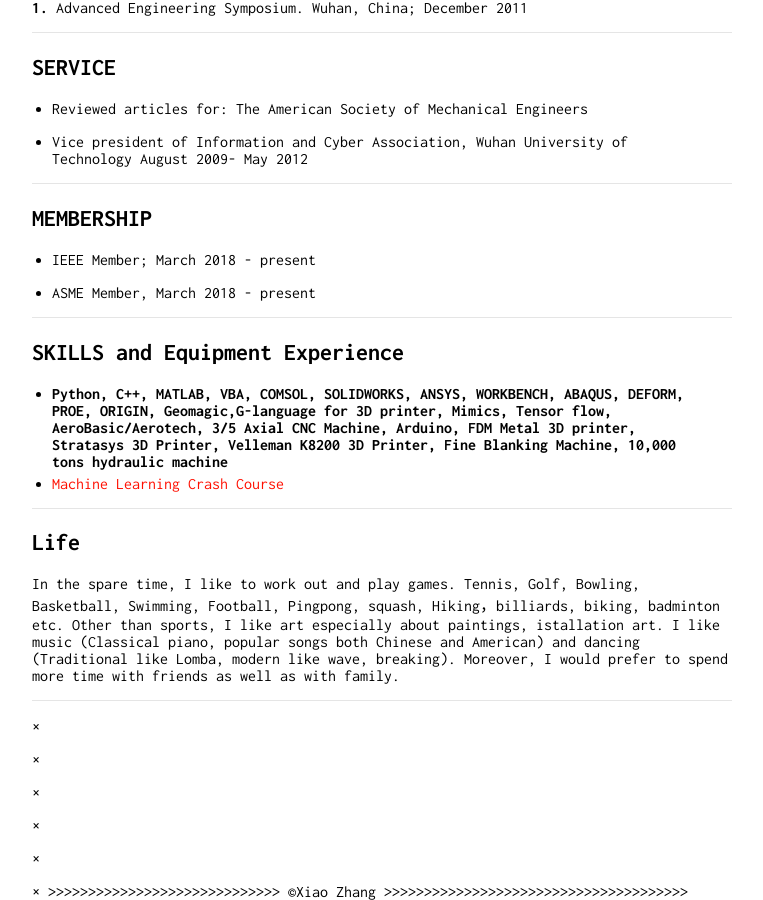
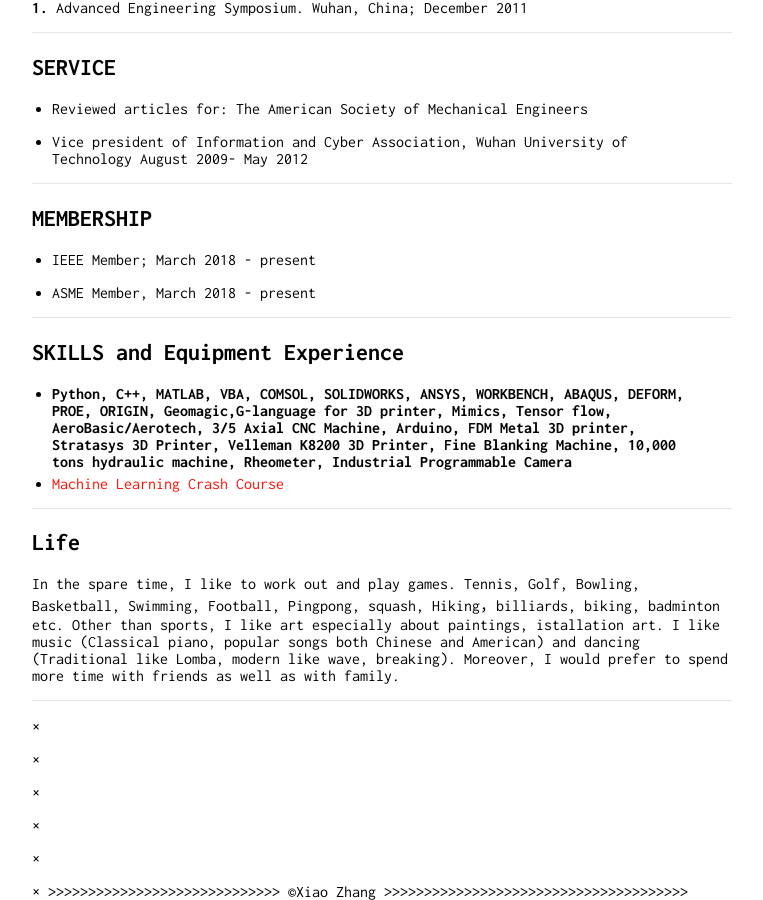
Before and after one commit to zhangxiao2018/zhangxiao2018.github.io, a Jekyll site: the page built from index.md, in a window 1280 px wide and 900 px high, scrolled down 2514 px. Shown: the whole window, without its empty margins (258-1021 px from the left). Built offline with Jekyll 4.4.1, drawn with Linux system fonts in a browser that asks for light colours; our own code applies the rules of GitHub Pages for plain Markdown files.

Commit message:
Update index.md

```diff
--- a/index.md
+++ b/index.md
@@ -125,7 +125,7 @@
 
 - - -
 ## SKILLS and Equipment Experience
-* **Python, C++, MATLAB, VBA, COMSOL, SOLIDWORKS, ANSYS, WORKBENCH, ABAQUS, DEFORM, PROE, ORIGIN, Geomagic,G-language for 3D printer, Mimics, Tensor flow,  AeroBasic/Aerotech, 3/5 Axial CNC Machine, Arduino, FDM Metal 3D printer, Stratasys 3D Printer, Velleman K8200 3D Printer, Fine Blanking Machine, 10,000 tons hydraulic machine**
+* **Python, C++, MATLAB, VBA, COMSOL, SOLIDWORKS, ANSYS, WORKBENCH, ABAQUS, DEFORM, PROE, ORIGIN, Geomagic,G-language for 3D printer, Mimics, Tensor flow,  AeroBasic/Aerotech, 3/5 Axial CNC Machine, Arduino, FDM Metal 3D printer, Stratasys 3D Printer, Velleman K8200 3D Printer, Fine Blanking Machine, 10,000 tons hydraulic machine, Rheometer, Industrial Programmable Camera**
 * [Machine Learning Crash Course](https://developers.google.com/machine-learning/crash-course/)
 
 - - -
```
